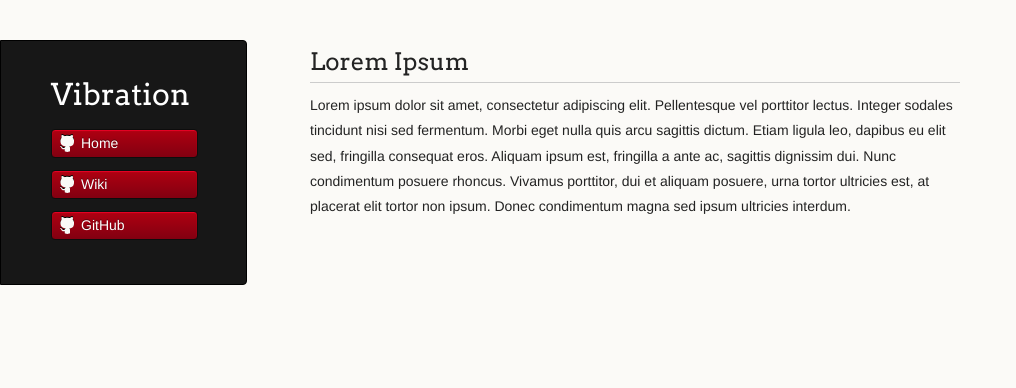
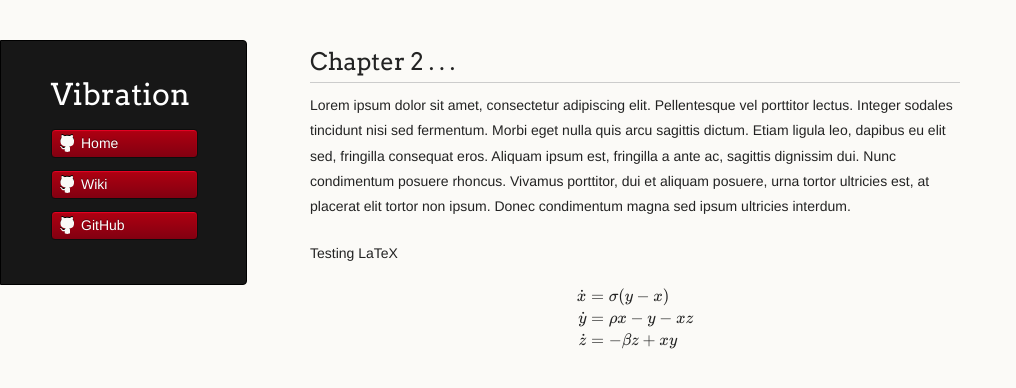
Before and after one commit to vireax/vibration, a Jekyll site: the page built from ch2.md, in a window 1280 px wide. Shown: the top 388 px of the page, without its empty margins (0-1016 px from the left). Built offline with Jekyll 4.4.1, drawn with Linux system fonts in a browser that asks for light colours; formulas are drawn with MathJax 3.

Commit message:
Update ch2.md

```diff
--- a/ch2.md
+++ b/ch2.md
@@ -3,6 +3,10 @@
 title: Chapter 2
 ---
 
-## Lorem Ipsum
+## Chapter 2 . . .
 
 Lorem ipsum dolor sit amet, consectetur adipiscing elit. Pellentesque vel porttitor lectus. Integer sodales tincidunt nisi sed fermentum. Morbi eget nulla quis arcu sagittis dictum. Etiam ligula leo, dapibus eu elit sed, fringilla consequat eros. Aliquam ipsum est, fringilla a ante ac, sagittis dignissim dui. Nunc condimentum posuere rhoncus. Vivamus porttitor, dui et aliquam posuere, urna tortor ultricies est, at placerat elit tortor non ipsum. Donec condimentum magna sed ipsum ultricies interdum.
+
+Testing LaTeX
+
+$$ \begin{aligned} \dot{x} & = \sigma(y-x) \\ \dot{y} & = \rho x - y - xz \\ \dot{z} & = -\beta z + xy \end{aligned} $$
```
